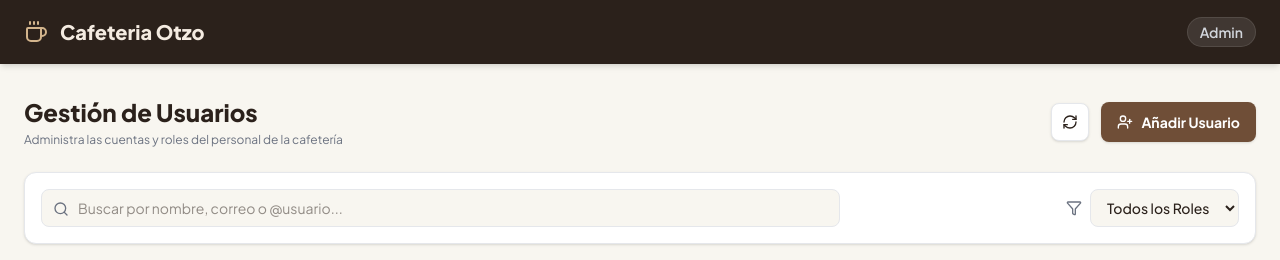
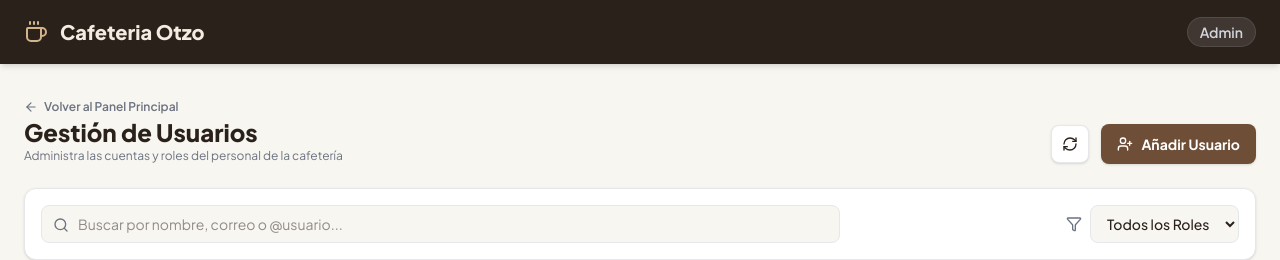
Before and after one commit to Ensosurei/otzo, a Next.js app: page /usuarios in a window 1280 px wide. Shown: the top 260 px of the page. Built offline with nearby package versions, Linux system fonts and the light colour scheme; no server answers.

Commit message:
feat(usuarios): Se añadieron los enlaces de navegación de vuelta al panel principal

```diff
--- a/src/app/usuarios/page.tsx
+++ b/src/app/usuarios/page.tsx
@@ -1,10 +1,10 @@
 'use client';
 
 import { useEffect, useState, useMemo } from 'react';
+import Link from 'next/link';
 import { fetchTiDB } from '@/lib/tidb-client';
 import { Usuario, RolUsuario } from '@/types';
-// Reemplaza MugHot por Coffee
-import { UserPlus, CheckCircle2, XCircle, RefreshCw, Pencil, Trash2, X, Check, KeyRound, AlertCircle, Search, Filter, Coffee } from 'lucide-react';
+import { UserPlus, CheckCircle2, XCircle, RefreshCw, Pencil, Trash2, X, Check, KeyRound, AlertCircle, Search, Filter, Coffee, ArrowLeft } from 'lucide-react';
 
 export default function UsuariosPage() {
   const [usuarios, setUsuarios] = useState<Usuario[]>([]);
@@ -190,10 +190,10 @@ export default function UsuariosPage() {
       {/* Navbar Superior */}
       <header className="bg-[#2B211B] text-white shadow-md sticky top-0 z-30">
         <div className="max-w-7xl mx-auto px-6 h-16 flex items-center justify-between">
-          <div className="flex items-center gap-3 text-xl font-extrabold text-[#F4EBE1]">
+          <Link href="/" className="flex items-center gap-3 text-xl font-extrabold text-[#F4EBE1] hover:opacity-90 transition">
             <Coffee className="w-6 h-6 text-[#D2B48C]" />
             <span>Cafeteria Otzo</span>
-          </div>
+          </Link>
           <div className="flex items-center gap-4 text-sm font-semibold text-[#D1D5DB]">
             <span className="bg-white/10 px-3 py-1 rounded-full border border-white/10">Admin</span>
           </div>
@@ -203,10 +203,17 @@ export default function UsuariosPage() {
       {/* Contenido Principal */}
       <main className="max-w-7xl mx-auto px-6 py-8 space-y-6">
         {/* Header de la página */}
-        <div className="flex flex-col sm:flex-row sm:items-center sm:justify-between gap-4">
-          <div>
-            <h1 className="text-2xl font-extrabold text-[#2B211B]">Gestión de Usuarios</h1>
-            <p className="text-xs text-[#6B7280] mt-1">Administra las cuentas y roles del personal de la cafetería</p>
+        <div className="flex flex-col sm:flex-row sm:items-end sm:justify-between gap-4">
+          <div className="space-y-1">
+            <Link
+              href="/"
+              className="inline-flex items-center gap-1.5 text-xs font-semibold text-[#6B7280] hover:text-[#6F4E37] transition-colors mb-1"
+              title="Volver al menú principal"
+            >
+              <ArrowLeft className="w-3.5 h-3.5" /> Volver al Panel Principal
+            </Link>
+            <h1 className="text-2xl font-extrabold text-[#2B211B] leading-none">Gestión de Usuarios</h1>
+            <p className="text-xs text-[#6B7280]">Administra las cuentas y roles del personal de la cafetería</p>
           </div>
 
           <div className="flex items-center gap-3">
@@ -335,7 +342,7 @@ export default function UsuariosPage() {
       {/* Modal Crear Usuario */}
       {mostrarModalCrear && (
         <div className="fixed inset-0 bg-black/50 backdrop-blur-sm flex items-center justify-center p-4 z-50">
-          <div className="bg-white rounded-2xl w-full max-w-md shadow-2xl overflow-hidden animate-in fade-in zoom-in duration-150">
+          <div className="bg-white rounded-2xl w-full max-w-md shadow-2xl overflow-hidden animate-in fade-in zoom-in duration-150 font-['Plus_Jakarta_Sans',sans-serif]">
             <div className="p-5 border-b border-[#E5E7EB] flex justify-between items-center bg-[#FAF8F5]">
               <h3 className="font-extrabold text-[#2B211B] flex items-center gap-2">
                 <UserPlus className="w-5 h-5 text-[#6F4E37]" /> Añadir Nuevo Usuario
@@ -430,7 +437,7 @@ export default function UsuariosPage() {
       {/* Modal Editar Usuario */}
       {usuarioEditando && (
         <div className="fixed inset-0 bg-black/50 backdrop-blur-sm flex items-center justify-center p-4 z-50">
-          <div className="bg-white rounded-2xl w-full max-w-md shadow-2xl overflow-hidden animate-in fade-in zoom-in duration-150">
+          <div className="bg-white rounded-2xl w-full max-w-md shadow-2xl overflow-hidden animate-in fade-in zoom-in duration-150 font-['Plus_Jakarta_Sans',sans-serif]">
             <div className="p-5 border-b border-[#E5E7EB] flex justify-between items-center bg-[#FAF8F5]">
               <h3 className="font-extrabold text-[#2B211B] flex items-center gap-2">
                 <Pencil className="w-5 h-5 text-[#6F4E37]" /> Editar Usuario
```
